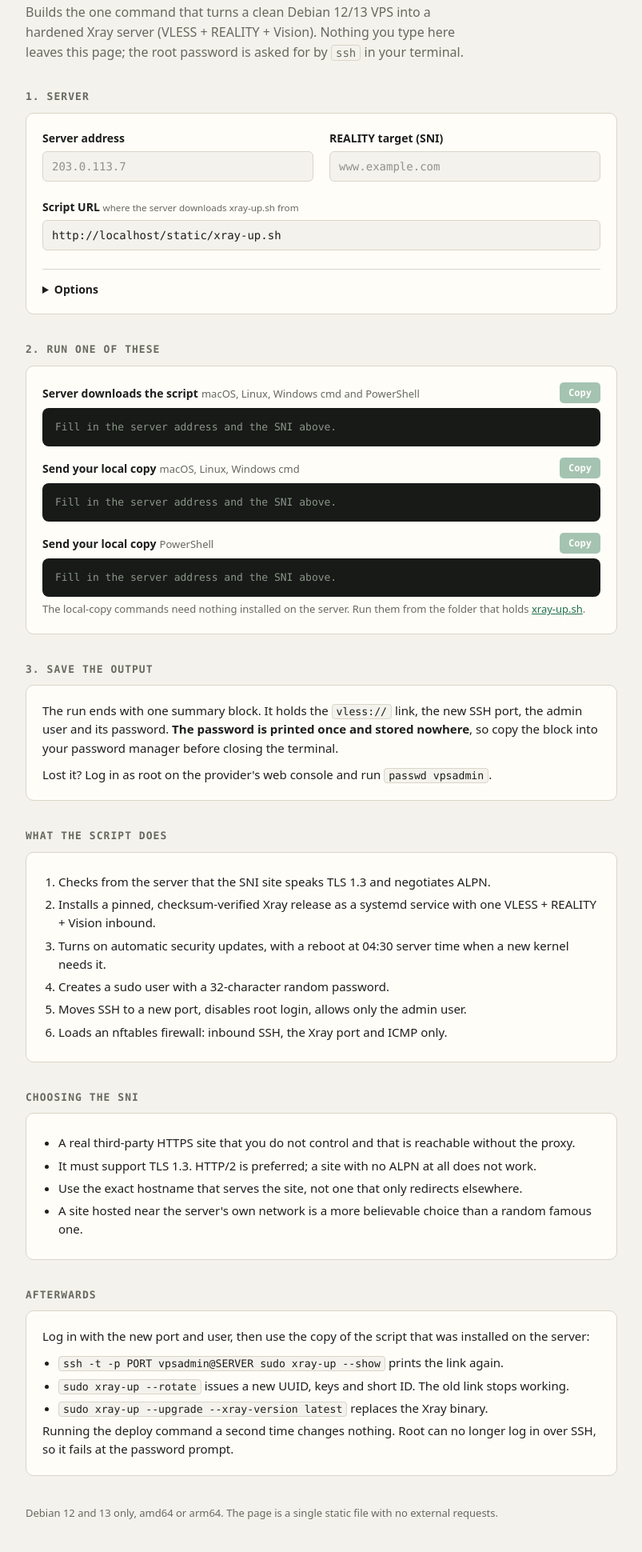
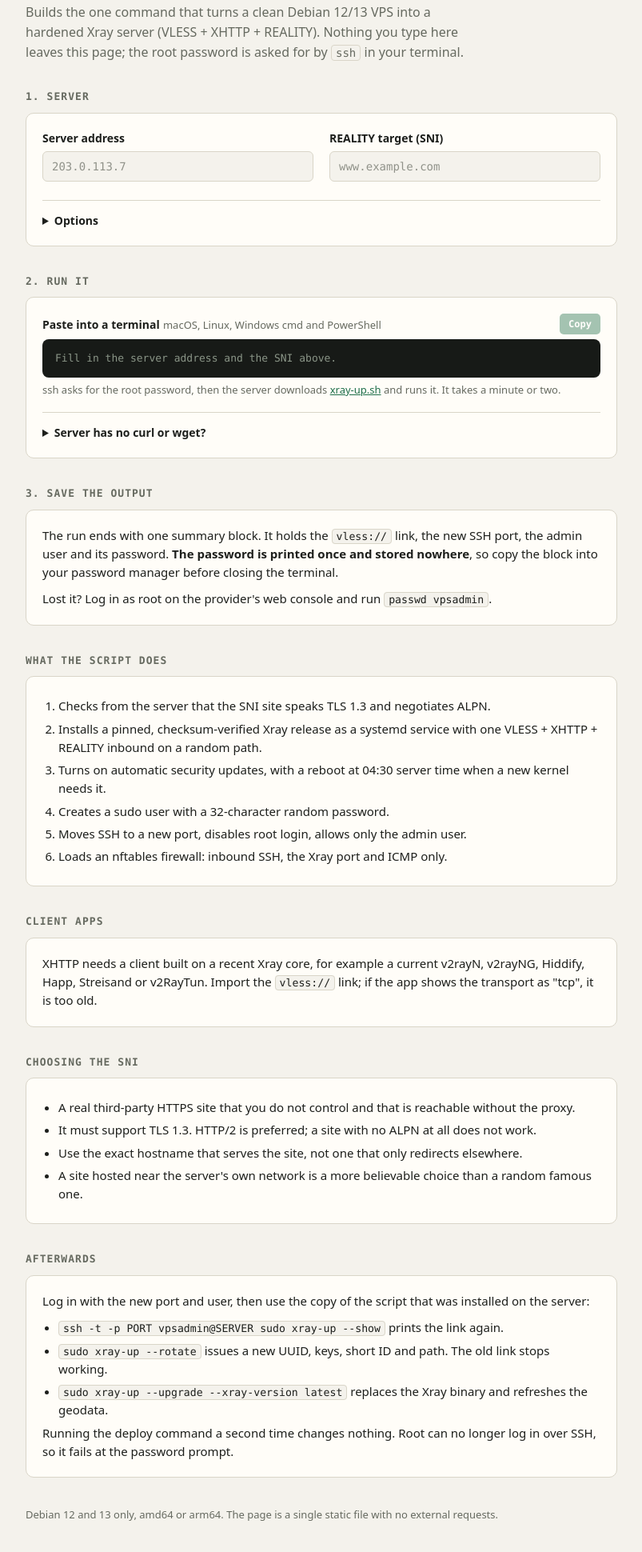
Before and after one commit to blackholecompiler/xray-quick-deploy, a plain HTML site: page static/index.html in a window 1280 px wide. Shown: the part 80-2020 px from the top of the page at 80% size, without its empty margins (238-1041 px from the left). Drawn offline with Linux system fonts and the light colour scheme.

Commit message:
update xray-up.sh script to use XHTTP and new geosite files

```diff
--- a/static/index.html
+++ b/static/index.html
@@ -157,7 +157,7 @@
 <main>
   <header>
     <h1><span>$</span> xray-up</h1>
-    <p>Builds the one command that turns a clean Debian 12/13 VPS into a hardened Xray server (VLESS + REALITY + Vision). Nothing you type here leaves this page; the root password is asked for by <code>ssh</code> in your terminal.</p>
+    <p>Builds the one command that turns a clean Debian 12/13 VPS into a hardened Xray server (VLESS + XHTTP + REALITY). Nothing you type here leaves this page; the root password is asked for by <code>ssh</code> in your terminal.</p>
   </header>
 
   <h2>1. Server</h2>
@@ -172,11 +172,6 @@
         <label for="sni">REALITY target (SNI)</label>
         <input type="text" id="sni" placeholder="www.example.com" autocomplete="off" autocapitalize="off" spellcheck="false">
         <p class="err" id="sni-err"></p>
-      </div>
-      <div class="wide">
-        <label for="url">Script URL <small>where the server downloads xray-up.sh from</small></label>
-        <input type="text" id="url" placeholder="https://USER.github.io/REPO/xray-up.sh" autocomplete="off" autocapitalize="off" spellcheck="false">
-        <p class="err" id="url-err"></p>
       </div>
     </div>
 
@@ -234,30 +229,35 @@
     </details>
   </div>
 
-  <h2>2. Run one of these</h2>
+  <h2>2. Run it</h2>
   <div class="panel">
     <div class="cmd">
       <div class="cmd-head">
-        <div><strong>Server downloads the script</strong> <span>macOS, Linux, Windows cmd and PowerShell</span></div>
+        <div><strong>Paste into a terminal</strong> <span>macOS, Linux, Windows cmd and PowerShell</span></div>
         <button class="copy" data-for="cmd-remote" disabled>Copy</button>
       </div>
       <pre id="cmd-remote" class="waiting"></pre>
     </div>
+    <p class="hint">ssh asks for the root password, then the server downloads <a href="xray-up.sh" download>xray-up.sh</a> and runs it. It takes a minute or two.</p>
+
+    <details>
+      <summary>Server has no curl or wget?</summary>
+      <p class="hint">These send a local copy of the script instead, so the server needs nothing installed. Download <a href="xray-up.sh" download>xray-up.sh</a> and run the command from the same folder.</p>
       <div class="cmd">
         <div class="cmd-head">
-        <div><strong>Send your local copy</strong> <span>macOS, Linux, Windows cmd</span></div>
+          <div><strong>Local copy</strong> <span>macOS, Linux, Windows cmd</span></div>
           <button class="copy" data-for="cmd-pipe" disabled>Copy</button>
         </div>
         <pre id="cmd-pipe" class="waiting"></pre>
       </div>
       <div class="cmd">
         <div class="cmd-head">
-        <div><strong>Send your local copy</strong> <span>PowerShell</span></div>
+          <div><strong>Local copy</strong> <span>PowerShell</span></div>
           <button class="copy" data-for="cmd-ps" disabled>Copy</button>
         </div>
         <pre id="cmd-ps" class="waiting"></pre>
       </div>
-    <p class="hint">The local-copy commands need nothing installed on the server. Run them from the folder that holds <a id="dl" href="xray-up.sh" download>xray-up.sh</a>.</p>
+    </details>
   </div>
 
   <h2>3. Save the output</h2>
@@ -270,12 +270,17 @@
   <div class="panel info">
     <ol>
       <li>Checks from the server that the SNI site speaks TLS 1.3 and negotiates ALPN.</li>
-      <li>Installs a pinned, checksum-verified Xray release as a systemd service with one VLESS + REALITY + Vision inbound.</li>
+      <li>Installs a pinned, checksum-verified Xray release as a systemd service with one VLESS + XHTTP + REALITY inbound on a random path.</li>
       <li>Turns on automatic security updates, with a reboot at 04:30 server time when a new kernel needs it.</li>
       <li>Creates a sudo user with a 32-character random password.</li>
       <li>Moves SSH to a new port, disables root login, allows only the admin user.</li>
       <li>Loads an nftables firewall: inbound SSH, the Xray port and ICMP only.</li>
     </ol>
+  </div>
+
+  <h2>Client apps</h2>
+  <div class="panel info">
+    <p>XHTTP needs a client built on a recent Xray core, for example a current v2rayN, v2rayNG, Hiddify, Happ, Streisand or v2RayTun. Import the <code>vless://</code> link; if the app shows the transport as "tcp", it is too old.</p>
   </div>
 
   <h2>Choosing the SNI</h2>
@@ -293,8 +298,8 @@
     <p>Log in with the new port and user, then use the copy of the script that was installed on the server:</p>
     <ul>
       <li><code id="after-show">ssh -t -p PORT USER@SERVER sudo xray-up --show</code> prints the link again.</li>
-      <li><code>sudo xray-up --rotate</code> issues a new UUID, keys and short ID. The old link stops working.</li>
-      <li><code>sudo xray-up --upgrade --xray-version latest</code> replaces the Xray binary.</li>
+      <li><code>sudo xray-up --rotate</code> issues a new UUID, keys, short ID and path. The old link stops working.</li>
+      <li><code>sudo xray-up --upgrade --xray-version latest</code> replaces the Xray binary and refreshes the geodata.</li>
     </ul>
     <p>Running the deploy command a second time changes nothing. Root can no longer log in over SSH, so it fails at the password prompt.</p>
   </div>
@@ -310,7 +315,7 @@ var RX = {
   ipv4: /^(25[0-5]|2[0-4]\d|1?\d?\d)(\.(25[0-5]|2[0-4]\d|1?\d?\d)){3}$/,
   ipv6: /^[0-9A-Fa-f:]{2,39}$/,
   domain: /^([A-Za-z0-9]([A-Za-z0-9-]{0,61}[A-Za-z0-9])?\.)+[A-Za-z]{2,63}$/,
-  url: /^https?:\/\/[A-Za-z0-9.-]+(:\d{1,5})?(\/[A-Za-z0-9._~\/+,=@-]*)?$/,
+  url: /^https:\/\/[A-Za-z0-9.-]+(:\d{1,5})?(\/[A-Za-z0-9._~\/+,=@-]*)?$/,
   user: /^[a-z][a-z0-9_-]{0,30}$/,
   name: /^[A-Za-z0-9._-]{1,32}$/,
   uuid: /^[0-9a-fA-F]{8}-[0-9a-fA-F]{4}-[0-9a-fA-F]{4}-[0-9a-fA-F]{4}-[0-9a-fA-F]{12}$/,
@@ -322,8 +327,22 @@ function isPort(v) {
   return /^\d{1,5}$/.test(v) && Number(v) >= 1 && Number(v) <= 65535;
 }
 
+// Where the server downloads the script from. A page served over https uses its own
+// folder (so a fork works unchanged); a page opened as a local file uses the public copy.
+var DEFAULT_SCRIPT_URL = "https://blackholecompiler.github.io/xray-quick-deploy/xray-up.sh";
+
+function scriptUrlFor(loc) {
+  try {
+    if (loc && loc.protocol === "https:") {
+      var u = new URL("xray-up.sh", loc.href).href;
+      if (RX.url.test(u)) return u;
+    }
+  } catch (err) { /* fall through */ }
+  return DEFAULT_SCRIPT_URL;
+}
+
 // Returns { errors: {field: message}, commands: {remote, pipe, ps} | null, after: string }
-function build(f) {
+function build(f, scriptUrl) {
   var e = {};
   var v = {};
   Object.keys(f).forEach(function (k) {
@@ -336,8 +355,6 @@ function build(f) {
 
   if (!v.sni) e.sni = "Required.";
   else if (v.sni.length > 253 || !RX.domain.test(v.sni)) e.sni = "Enter a plain domain such as www.example.com.";
-
-  if (v.url && !RX.url.test(v.url)) e.url = "Enter a plain http(s) URL without query string or special characters.";
 
   if (v.sshport0 && !isPort(v.sshport0)) e.sshport0 = "1-65535.";
   if (v.port && !isPort(v.port)) e.port = "1-65535.";
@@ -386,9 +403,7 @@ function build(f) {
     errors: e,
     after: after,
     commands: {
-      remote: v.url
-        ? ssh + ' "(curl -fsSLo xray-up.sh ' + v.url + " || wget -qO xray-up.sh " + v.url + ") && " + run + '"'
-        : null,
+      remote: ssh + ' "(curl -fsSLo xray-up.sh ' + scriptUrl + " || wget -qO xray-up.sh " + scriptUrl + ") && " + run + '"',
       pipe: ssh + ' "cat > xray-up.sh && ' + run + '" < xray-up.sh',
       ps: "Get-Content -Raw xray-up.sh | " + ssh + " \"tr -d '\\r' > xray-up.sh && " + run + '"'
     }
@@ -398,15 +413,12 @@ function build(f) {
 // ---- Page wiring -------------------------------------------------------------
 if (typeof document !== "undefined") {
   (function () {
-    var textIds = ["host", "sni", "url", "sshport0", "port", "user", "sshport", "name", "version", "uuid", "pubkey"];
+    var textIds = ["host", "sni", "sshport0", "port", "user", "sshport", "name", "version", "uuid", "pubkey"];
     var checkIds = ["qr", "nofw", "noreboot", "nosni"];
     var touched = {};
     var $ = function (id) { return document.getElementById(id); };
 
-    // When served over http(s), the script normally sits next to this page.
-    if (/^https?:$/.test(location.protocol)) {
-      try { $("url").value = new URL("xray-up.sh", location.href).href; } catch (err) { /* leave empty */ }
-    }
+    var scriptUrl = scriptUrlFor(location);
 
     function read() {
       var f = {};
@@ -424,7 +436,7 @@ if (typeof document !== "undefined") {
     }
 
     function render() {
-      var r = build(read());
+      var r = build(read(), scriptUrl);
       textIds.forEach(function (id) {
         var msg = r.errors[id];
         // Do not nag about empty required fields before the user has touched them.
@@ -438,7 +450,7 @@ if (typeof document !== "undefined") {
         wait = "Fix the highlighted fields above.";
       }
       var c = r.commands;
-      setCmd("cmd-remote", c && c.remote, c ? "Enter the script URL above to use this variant." : wait);
+      setCmd("cmd-remote", c && c.remote, wait);
       setCmd("cmd-pipe", c && c.pipe, wait);
       setCmd("cmd-ps", c && c.ps, wait);
       $("after-show").textContent = r.after;
@@ -486,7 +498,7 @@ if (typeof document !== "undefined") {
   })();
 }
 
-if (typeof module !== "undefined") { module.exports = { build: build }; }
+if (typeof module !== "undefined") { module.exports = { build: build, scriptUrlFor: scriptUrlFor }; }
 </script>
 </body>
 </html>
```
Also changed, not shown: 1 other file. Lines whose indentation alone changed are shown as unchanged.
